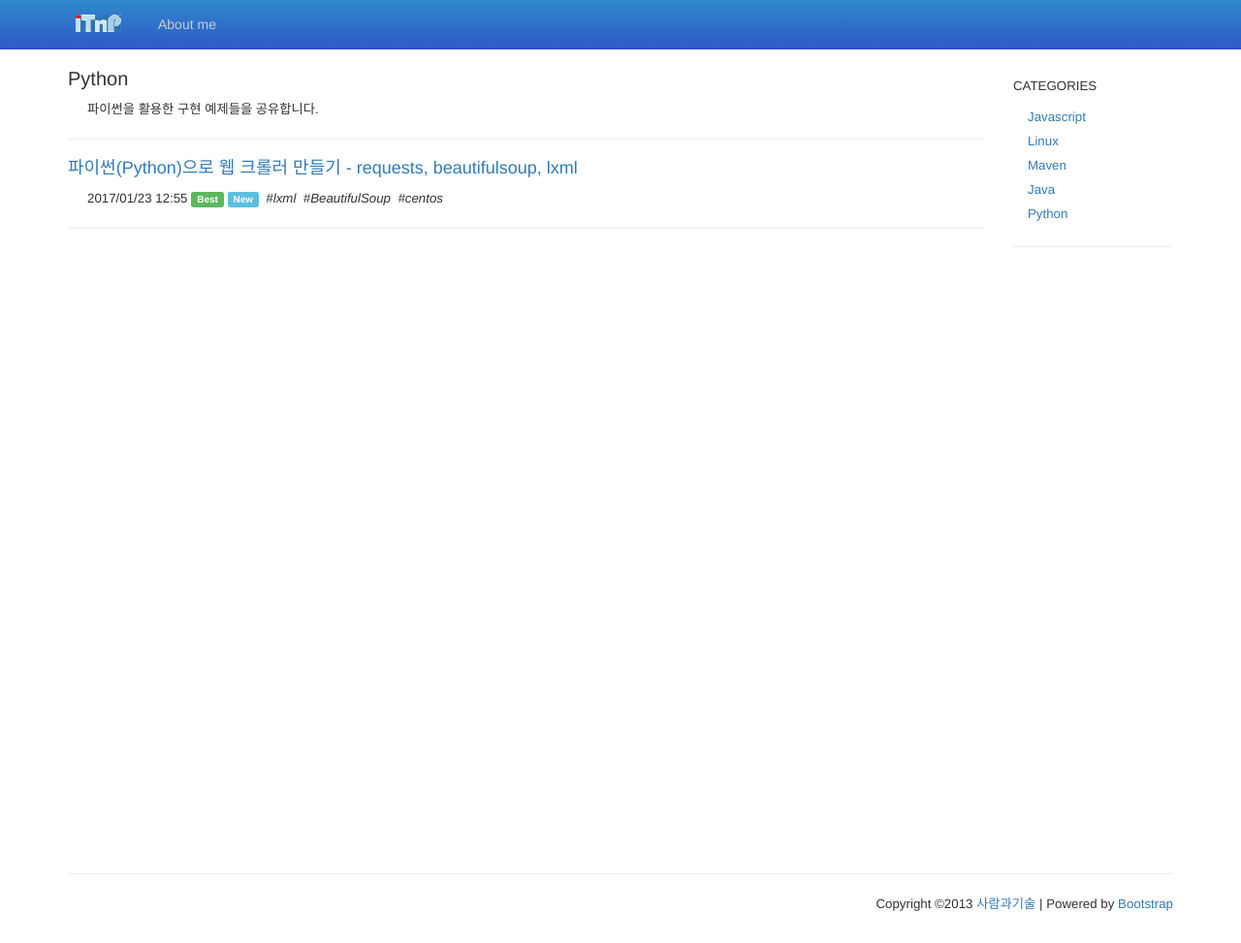
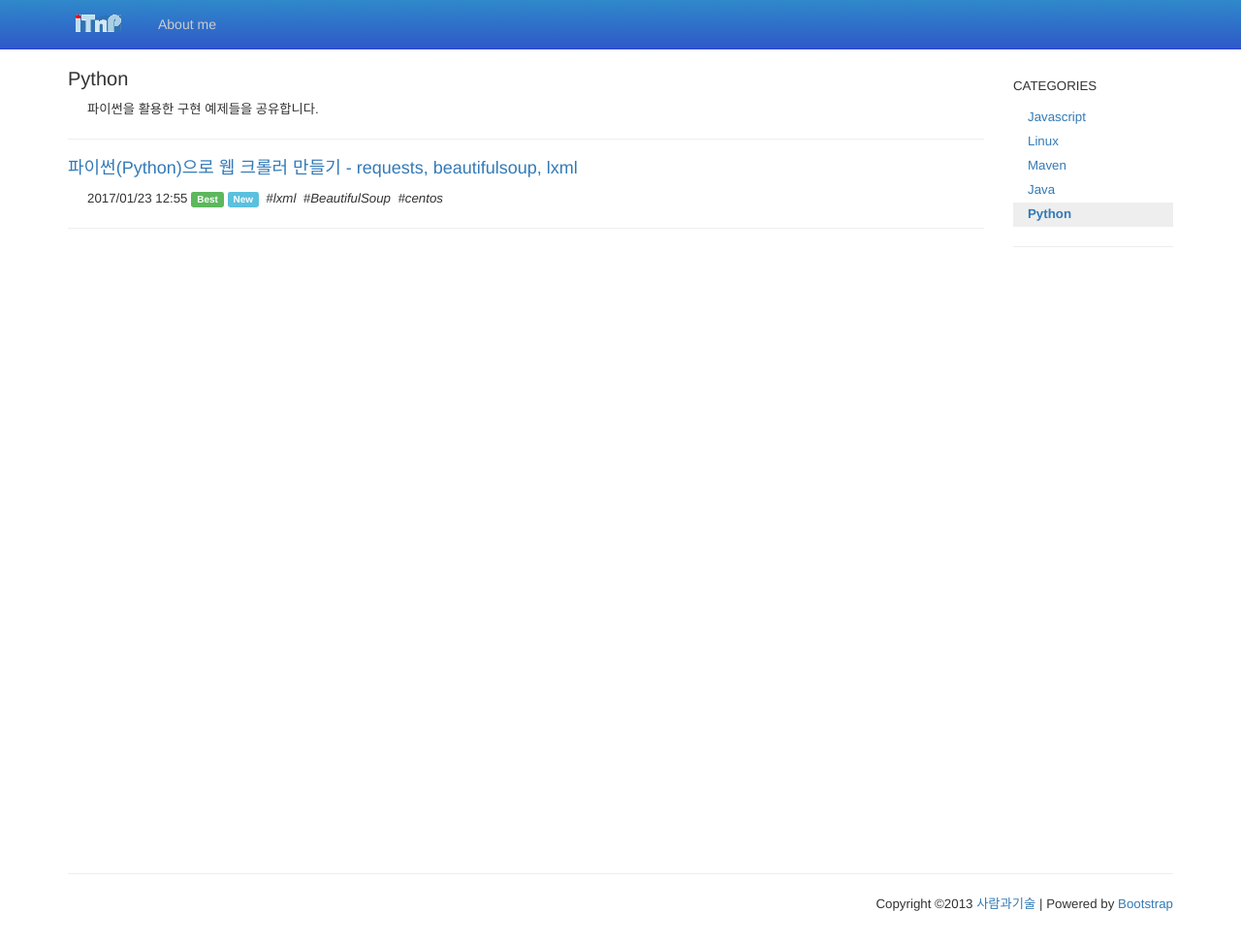
Before and after one commit to itnpeople/itnpeople.github.com, a Jekyll site: the page built from posts/python.html, in a window 1280 px wide and 973 px high. Shown: the whole window at 97% size. Built offline with Jekyll 4.4.1, drawn with Linux system fonts in a browser that asks for light colours.

Commit message:
modified rnb

```diff
--- a/_includes/lnb.html
+++ b/_includes/lnb.html
@@ -2,9 +2,10 @@
 <ul class="nav nav-list">
 	<li class="nav-header">CATEGORIES</li>
 	{% for cate in site.category %}
-	<li><a href="{{site.baseurl}}/posts/{{cate.code}}" >{{cate.name}}</a></li>
+	<li><a {% if cate.code == page.categories %}class="active" {% endif %}href="{{site.baseurl}}/posts/{{cate.code}}" >{{cate.name}}</a></li>
 	{% endfor %}
 </ul>
+
 <hr>
 <script async src="//pagead2.googlesyndication.com/pagead/js/adsbygoogle.js"></script>
 <!-- 블로그 RNB -->
--- a/resources/css/main.css
+++ b/resources/css/main.css
@@ -120,3 +120,4 @@ ul { padding-left: 30px;}
 div.highlight {margin-left:20px;}
 .nav>li.nav-header {padding-bottom: 10px;}
 #rnb ul.nav-list>li>a {padding: 3px 15px;}
+#rnb ul.nav-list>li>a.active {font-weight: bold;background-color: #eee;}
```
